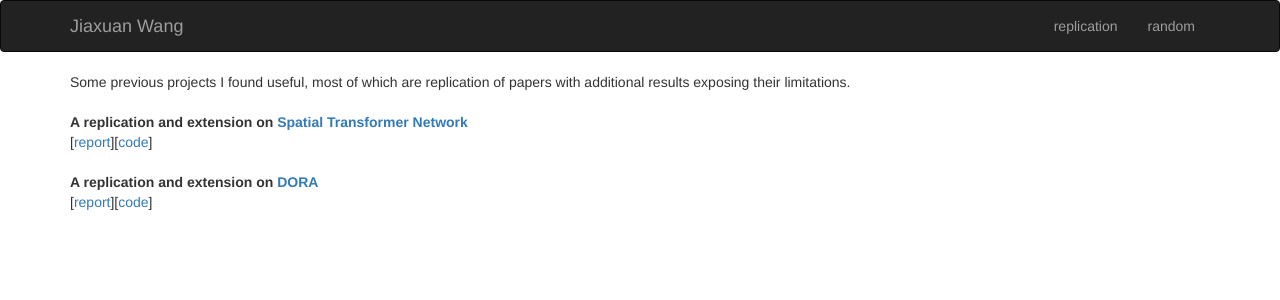
After one commit to nathanwang000/jiaxuan.github.io, a Flask app: page /replication in a window 1280 px wide. The commit adds this page. Shown: the top 300 px of the page. Run offline with Flask 2, Linux system fonts and the light colour scheme; some libraries are stand-ins or nearby versions.

Commit message:
updated replication projects

```diff
--- a/main.py
+++ b/main.py
@@ -16,6 +16,10 @@ def index():
 @app.route('/random')
 def random_page():
     return render_template('random.html')
+
+@app.route('/replication')
+def replication():
+    return render_template('replication.html')
 
 @app.route('/timeTable')
 def math_timeTable():
--- a/templates/base.html
+++ b/templates/base.html
@@ -24,8 +24,9 @@
         </div>
         <div class="navbar-collapse collapse">
           <ul class="nav navbar-nav navbar-right">
+	    <li><a href="/replication">replication</a></li>
 	    <li><a href="/random">random</a></li>
-            </ul>
+          </ul>
         </div>
     </div>
 </div>
--- /dev/null
+++ b/templates/replication.html
@@ -0,0 +1,17 @@
+{% extends "base.html" %}
+{% block page_content %}
+{{super()}}
+<div class="wrapper">
+
+  Some previous projects I found useful, most of which are replication of
+  papers with additional results exposing their limitations. <br/><br/>
+
+  <b>A replication and extension on <a href="https://arxiv.org/pdf/1506.02025.pdf">Spatial Transformer Network</a></b><br/>
+  [<a href="https://github.com/nathanwang000/eecs692-reproduction/blob/master/EECS692Replication.pdf">report</a>][<a href="https://github.com/nathanwang000/eecs692-reproduction">code</a>]<br/><br/>
+
+  <b>A replication and extension
+    on <a href="https://arxiv.org/pdf/1804.04012.pdf">DORA</a></b><br/>
+  [<a href="https://github.com/nathanwang000/deep_exploration_with_E_network/blob/master/EECS598_final_project.pdf">report</a>][<a href="https://github.com/nathanwang000/deep_exploration_with_E_network">code</a>]<br/><br/>
+
+</div>
+{% endblock %}
```
Also changed, not shown: templates/random.html (line endings or trailing spaces).
